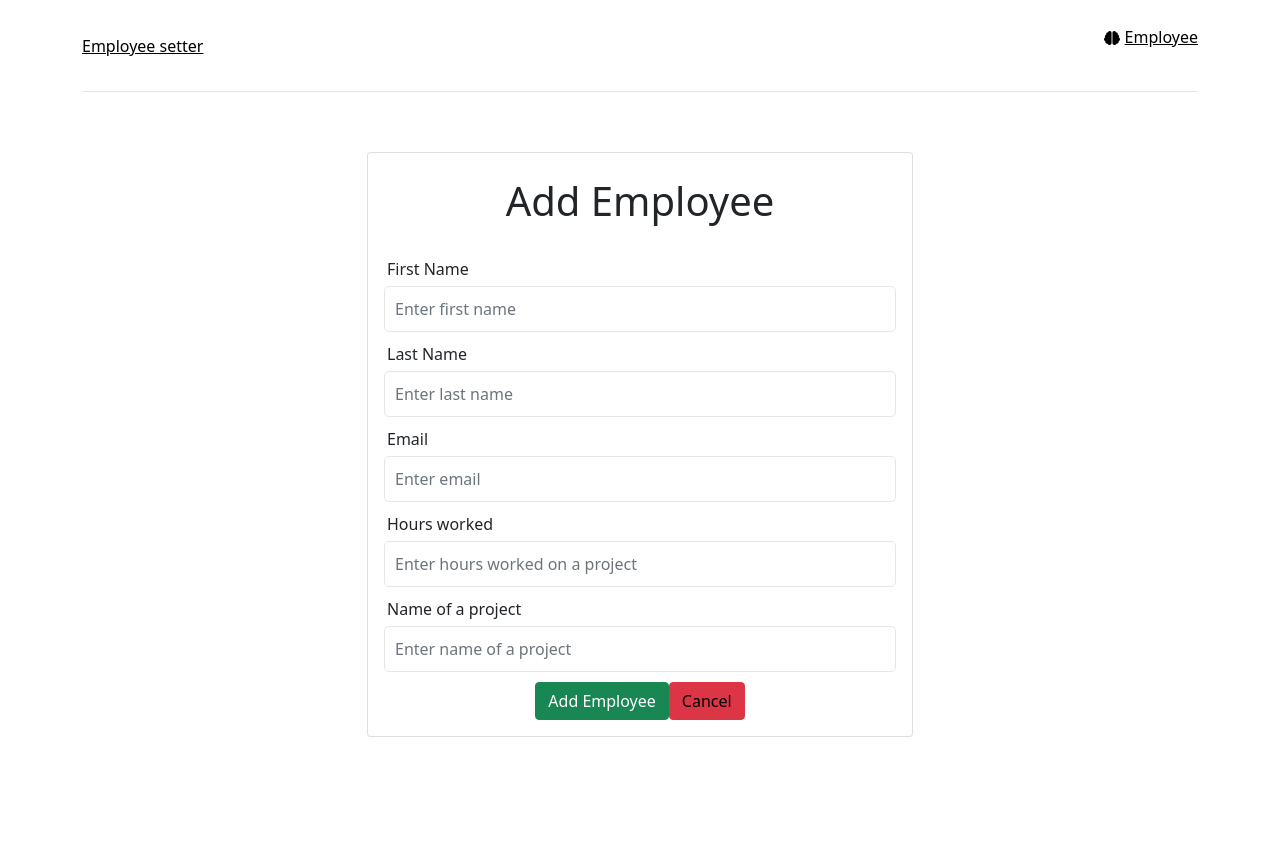
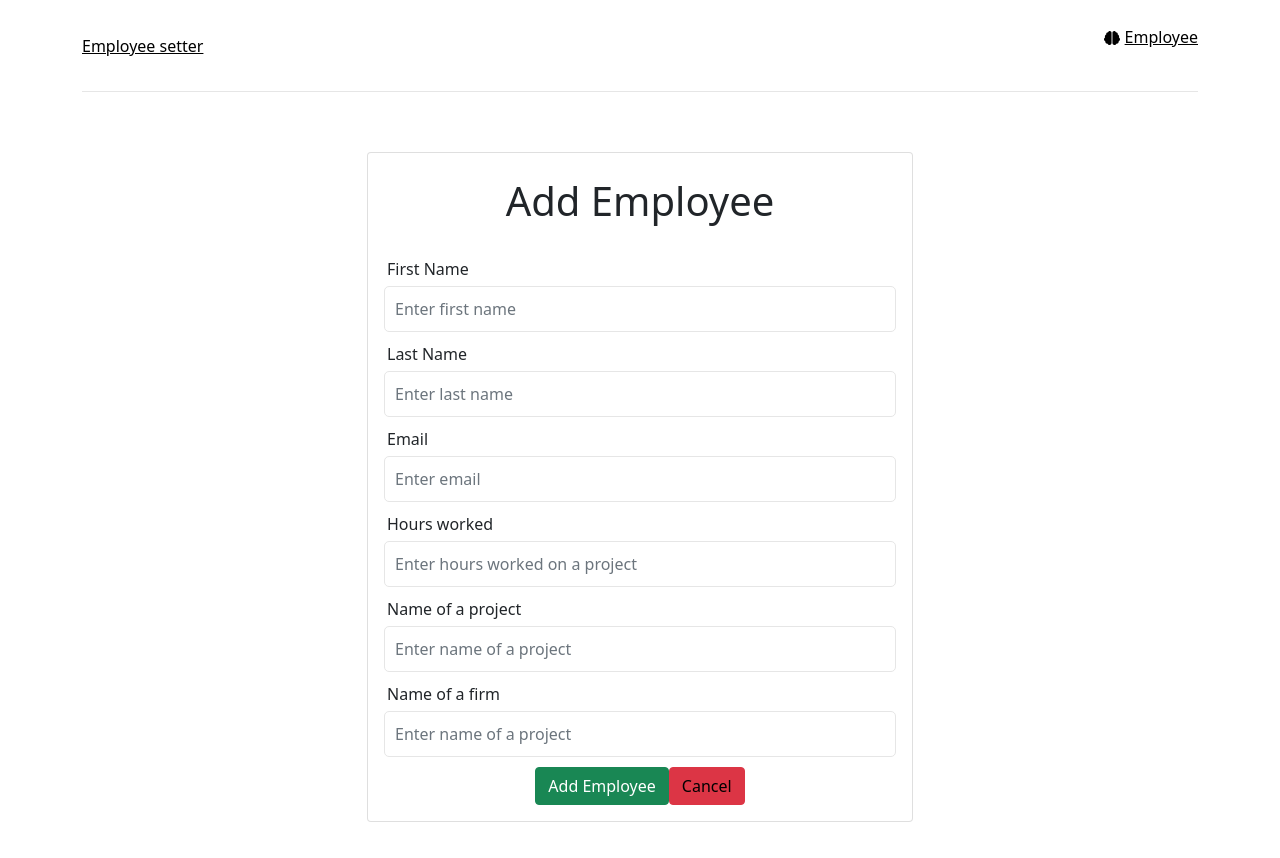
Before and after one commit to OrangeFrodo/UMB_Prog3-Wete3_FinalProject, a React (Create React App) app in the folder src/frontend/: page /add-employee in a window 1280 px wide. Shown: the top 858 px of the page. Built offline with nearby package versions, Linux system fonts and the light colour scheme; no server answers.

Commit message:
Employer + backend

```diff
--- a/src/frontend/src/App.tsx
+++ b/src/frontend/src/App.tsx
@@ -4,8 +4,8 @@ import AddEmployee from './components/AddEmployee';
 import Footer from './components/Footer';
 import Header from './components/Header';
 
-
 import ListEmployee from './components/ListEmployee';
+import Welcome from './components/Welcome';
 
 function App() {
   return (
@@ -15,7 +15,7 @@ function App() {
           <Header />
           <Routes>
             <Route path="/" element={<ListEmployee />} />
-            <Route path="/employee" element={<h1>Hello</h1>} />
+            <Route path="/employee" element={<Welcome />} />
             <Route path="/add-employee" element={<AddEmployee />} ></Route>
             <Route path='/edit-employee/:id' element={<AddEmployee/>}></Route>
           </Routes>
--- a/src/frontend/src/components/AddEmployee.tsx
+++ b/src/frontend/src/components/AddEmployee.tsx
@@ -9,6 +9,7 @@ const AddEmployee = () => {
     const [emailId, setEmailId] = useState("");
     const [hours, setHours] = useState("");
     const [project, setProject] = useState("");
+    const [firm, setFirm] = useState("");
 
     const { id } = useParams();
 
@@ -20,7 +21,8 @@ const AddEmployee = () => {
             lastName,
             emailId,
             hours,
-            project
+            project,
+            firm
         }
 
         if (id) {
@@ -52,6 +54,7 @@ const AddEmployee = () => {
                 setEmailId(response.data.emailId);
                 setHours(response.data.hours);
                 setProject(response.data.project);
+                setFirm(response.data.firm.name);
             })
             .catch((err) => {
                 console.log(err);
@@ -136,6 +139,17 @@ const AddEmployee = () => {
                                     onChange={(e) => setProject(e.target.value)}
                                 />
                             </div>
+                            <div className='form-group mb-2'>
+                                <label>Name of a firm</label>
+                                <input
+                                    type="text"
+                                    placeholder='Enter name of a project'
+                                    className='form-control'
+                                    name='project'
+                                    value={firm}
+                                    onChange={(e) => setFirm(e.target.value)}
+                                />
+                            </div>
                             {buttonText()}
                             <Link to="/employee" className='btn btn-danger'>Cancel</Link>
                         </form>
```
Also changed, not shown: 2 other files (tests, documents, lock files or other folders).
